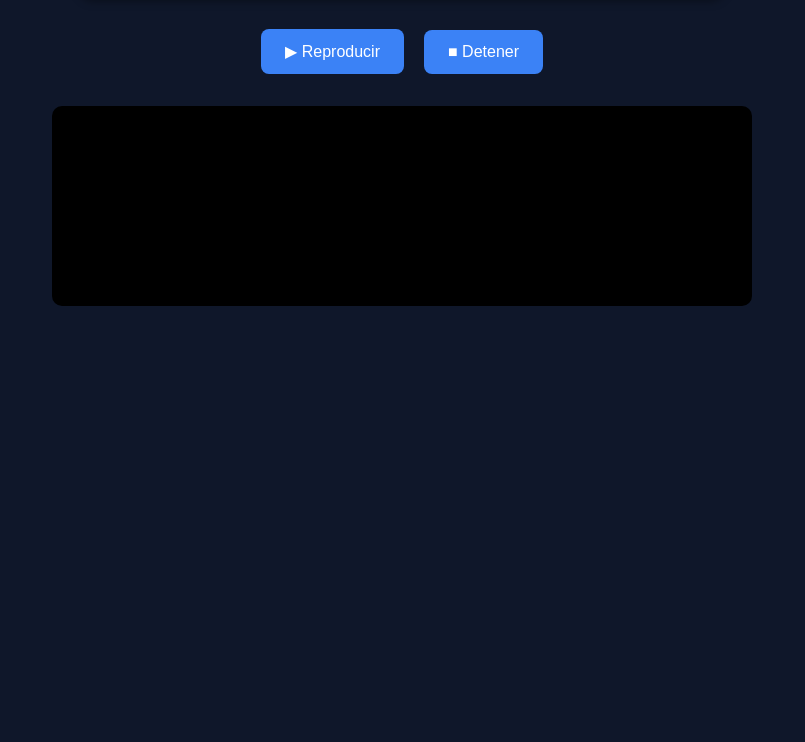
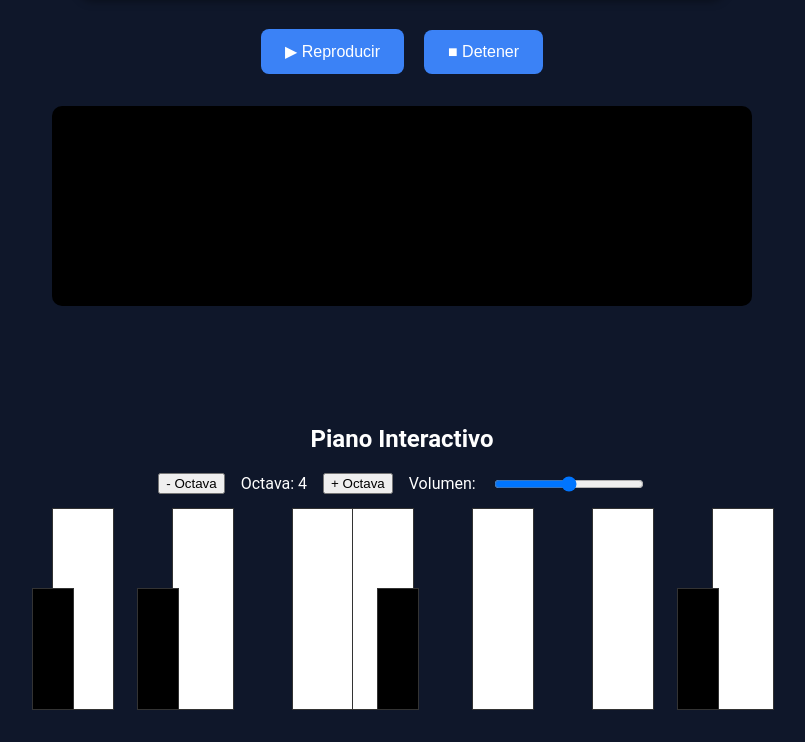
Before and after one commit to monkeydboris/sintesisweb, a plain HTML site: page aditiva/aditiva.html in a window 1280 px wide. Shown: the part 1133-1875 px from the top of the page, without its empty margins (238-1043 px from the left). Before the commit the page ends 1507 px from the top, so only its background shows below. Drawn offline with nearby package versions, Linux system fonts and the light colour scheme.

Commit message:
first commit

```diff
--- a/aditiva/aditiva.css
+++ b/aditiva/aditiva.css
@@ -64,3 +64,74 @@
   border-radius: 10px;
   margin: 2rem auto;
 }
+#piano-section {
+  padding: 2rem;
+  text-align: center;
+  color: white;
+}
+
+.controls {
+  display: flex;
+  justify-content: center;
+  align-items: center;
+  gap: 1rem;
+  margin-bottom: 1rem;
+  flex-wrap: wrap;
+}
+
+#volume {
+  width: 150px;
+}
+
+.piano {
+  position: relative;
+  width: 700px;
+  height: 200px;
+  margin: 0 auto;
+}
+
+.key {
+  position: absolute;
+  bottom: 0;
+  border: 1px solid #333;
+  cursor: pointer;
+  user-select: none;
+}
+
+.white {
+  width: 60px;
+  height: 200px;
+  background: white;
+  z-index: 1;
+}
+
+.black {
+  width: 40px;
+  height: 120px;
+  background: black;
+  z-index: 2;
+  margin-left: -20px;
+}
+
+/* Positioning white keys */
+.white:nth-of-type(1) { left: 0; }
+.white:nth-of-type(2) { left: 60px; }
+.white:nth-of-type(3) { left: 120px; }
+.white:nth-of-type(4) { left: 180px; }
+.white:nth-of-type(5) { left: 240px; }
+.white:nth-of-type(6) { left: 300px; }
+.white:nth-of-type(7) { left: 360px; }
+.white:nth-of-type(8) { left: 420px; }
+.white:nth-of-type(9) { left: 480px; }
+.white:nth-of-type(10) { left: 540px; }
+.white:nth-of-type(11) { left: 600px; }
+.white:nth-of-type(12) { left: 660px; }
+
+/* Positioning black keys */
+.black:nth-of-type(1) { left: 45px; }
+.black:nth-of-type(2) { left: 105px; }
+.black:nth-of-type(3) { left: 285px; }
+.black:nth-of-type(4) { left: 345px; }
+.black:nth-of-type(5) { left: 405px; }
+.black:nth-of-type(6) { left: 585px; }
+.black:nth-of-type(7) { left: 645px; }
--- a/aditiva/aditiva.html
+++ b/aditiva/aditiva.html
@@ -45,6 +45,34 @@
   </footer>
 
   <script src="aditiva.js"></script>
+  <section id="piano-section">
+    <h2>Piano Interactivo</h2>
+
+    <div class="controls">
+      <button id="octave-down">- Octava</button>
+      <span id="octave-label">Octava: 4</span>
+      <button id="octave-up">+ Octava</button>
+
+      <label for="volume">Volumen:</label>
+      <input type="range" id="volume" min="0" max="1" step="0.01" value="0.5">
+    </div>
+
+    <div class="piano">
+      <div class="key white" data-note="C"></div>
+      <div class="key black" data-note="C#"></div>
+      <div class="key white" data-note="D"></div>
+      <div class="key black" data-note="D#"></div>
+      <div class="key white" data-note="E"></div>
+      <div class="key white" data-note="F"></div>
+      <div class="key black" data-note="F#"></div>
+      <div class="key white" data-note="G"></div>
+      <div class="key black" data-note="G#"></div>
+      <div class="key white" data-note="A"></div>
+      <div class="key black" data-note="A#"></div>
+      <div class="key white" data-note="B"></div>
+    </div>
+  </section>
+
 </body>
 <script>
 tsParticles.load("particles-js", {
--- a/sustractiva/sustractiva.css
+++ b/sustractiva/sustractiva.css
@@ -69,3 +69,53 @@ body {
   z-index: 1;
   position: relative;
 }
+.noise-card {
+  background: rgba(255, 255, 255, 0.05);
+  border: 1px solid rgba(255, 255, 255, 0.2);
+  border-radius: 1rem;
+  padding: 2rem;
+  max-width: 500px;
+  margin: 2rem auto;
+  box-shadow: 0 0 15px rgba(0, 0, 0, 0.3);
+  backdrop-filter: blur(10px);
+  color: #fff;
+}
+
+.noise-card h2 {
+  text-align: center;
+  margin-bottom: 1.5rem;
+}
+
+label {
+  display: block;
+  margin-top: 1rem;
+  font-weight: bold;
+}
+
+select, input[type="range"] {
+  width: 100%;
+  margin-top: 0.5rem;
+}
+
+.slider-group {
+  display: flex;
+  align-items: center;
+  justify-content: space-between;
+  gap: 1rem;
+}
+
+#freqValue {
+  min-width: 60px;
+  text-align: right;
+  font-family: monospace;
+}
+#oscilloscope {
+  display: block;
+  margin: 2rem auto;
+  background: #111;
+  border: 2px solid #38bdf8;
+  border-radius: 10px;
+  width: 100%;
+  max-width: 600px;
+  height: 200px;
+}
--- a/sustractiva/sustractiva.js
+++ b/sustractiva/sustractiva.js
@@ -89,3 +89,9 @@ function draw() {
 document.getElementById('filterFreq').addEventListener('input', function () {
   document.getElementById('freq-label').textContent = `${this.value} Hz`;
 });
+const filterSlider = document.getElementById("filterFreq");
+const freqValue = document.getElementById("freqValue");
+
+filterSlider.addEventListener("input", () => {
+  freqValue.textContent = `${filterSlider.value} Hz`;
+});
```
Also changed, not shown: index.html (+5 -0 lines), sustractiva/sustractiva.html (+10 -13 lines), assets/images/sintesis-sonora.gif.
